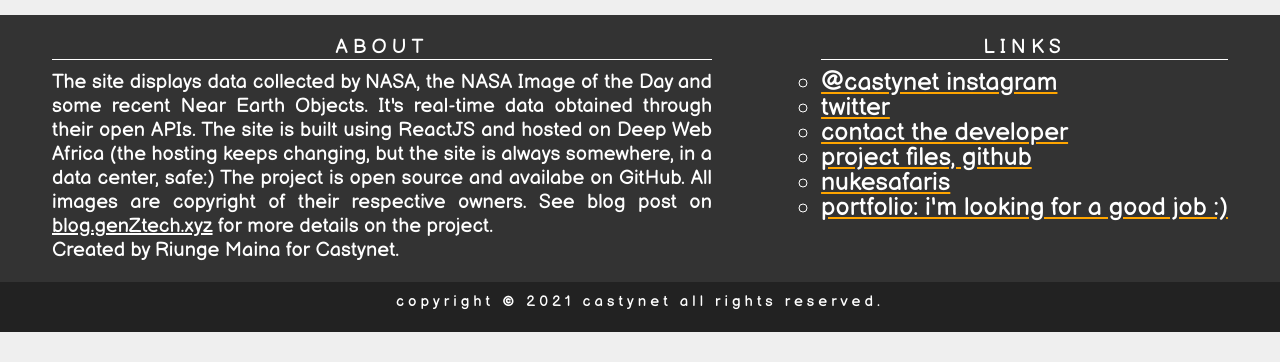
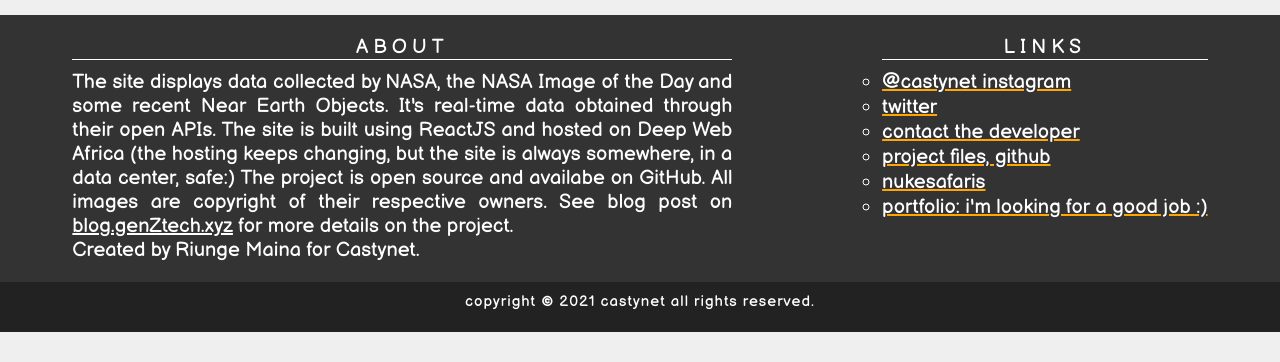
Before and after one commit to castynet/nasa-source, a React (Create React App) app: page / in a window 1280 px wide. Shown: the part 435-797 px from the top of the page. Built offline with nearby package versions, Linux system fonts and the light colour scheme; no server answers.

Commit message:
components/css/outro: fixed letter spacing issues

```diff
--- a/src/components/css/outro.css
+++ b/src/components/css/outro.css
@@ -9,6 +9,7 @@
   justify-content: space-around;
   flex-wrap: wrap;
 }
+
 .copyright {
   width: 100%;
   padding-top: 10px;
@@ -17,7 +18,7 @@
   text-align: center;
   color: white;
   text-transform: lowercase;
-  letter-spacing: 4px;
+  letter-spacing: 1px;
   font-size: 15px;
 }
 
@@ -61,7 +62,7 @@
   border-bottom: white 1px solid;
 }
 
-a{
+a {
   text-decoration: none;
   color: white;
   text-decoration: orange;
@@ -69,6 +70,6 @@ a{
 .Products li {
   line-height: 25px;
   text-decoration: underline orange;
-  font-size: 25px;
+  font-size: 20px;
   list-style: circle;
 }
```
